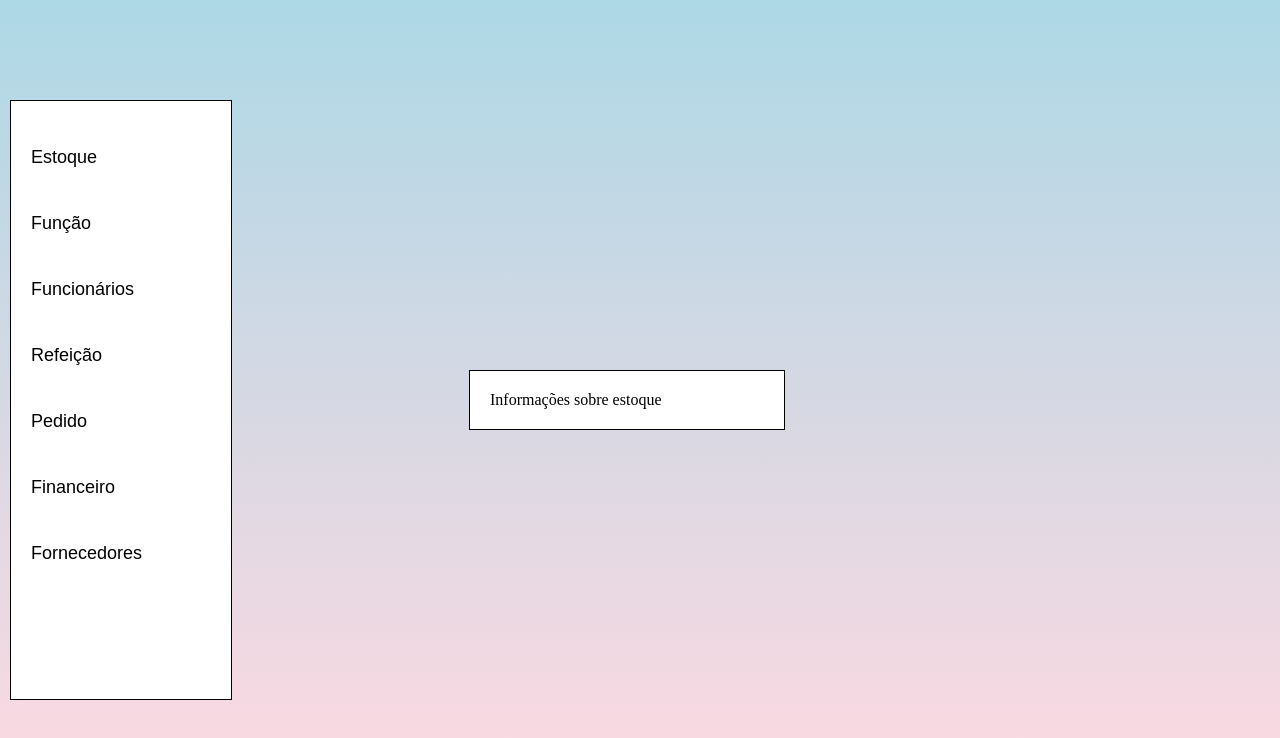
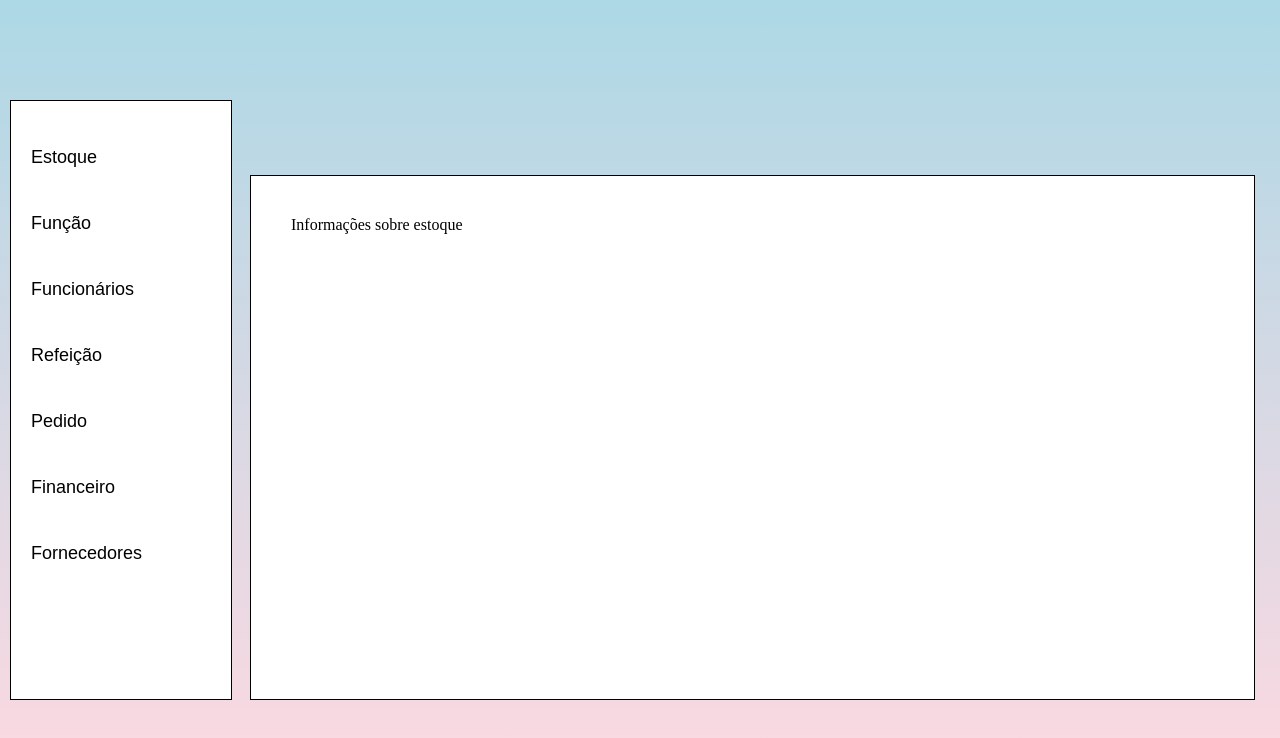
Before and after one commit to caiosmaia/RUSystem, a plain HTML site: page SistemaRU/RUWeb/index.html in a window 1280 px wide. Both pictures are taken after a click on the link "Estoque". Drawn offline with Linux system fonts and the light colour scheme.

Commit message:
atualizacao

```diff
--- a/SistemaRU/RUWeb/style.css
+++ b/SistemaRU/RUWeb/style.css
@@ -62,22 +62,23 @@ body::before {
     z-index: -1; /* Para colocar o degradê atrás de todo o conteúdo */
 }
 
-/* Seus estilos existentes aqui */
-
-/* Seus estilos existentes aqui */
-
 .informacoes {
     position: fixed;
-    top: 50%;
-    left: 50%;
-    transform: translate(-50%, -50%);
+    top: 175px; /* Posicionamento abaixo da caixa do menu */
+    left: 250px; /* Posicionamento ao lado da caixa do menu */
+    right: 25px; /* Espaçamento lateral direito */
+    bottom: 100px; /* Espaçamento inferior */
+    overflow: auto; /* Adiciona rolagem se o conteúdo exceder a altura */
+    background-color: #ffffff;
+    border: 1px solid #000000;
+    padding: 20px;
     z-index: 2; /* Garante que as informações estejam acima do menu */
     display: none; /* Inicialmente oculta a caixa de informações */
 }
 
+
 .caixa-informacoes {
     background-color: #ffffff;
-    border: 1px solid #000000;
     padding: 20px;
     width: 300px;
     max-width: 80%; /* Defina o tamanho máximo conforme necessário */
```
